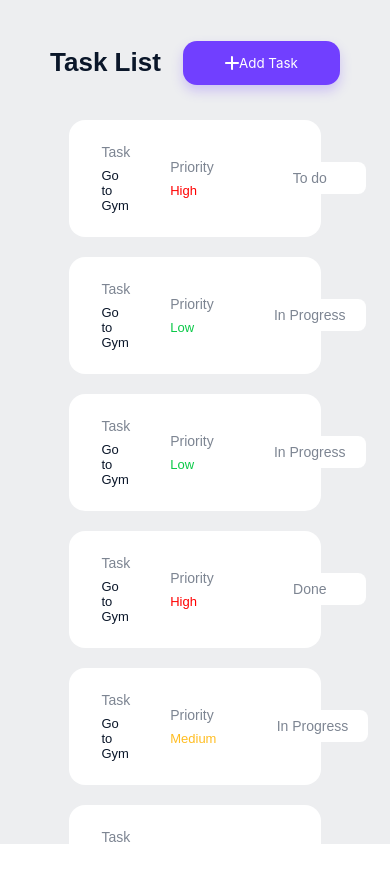
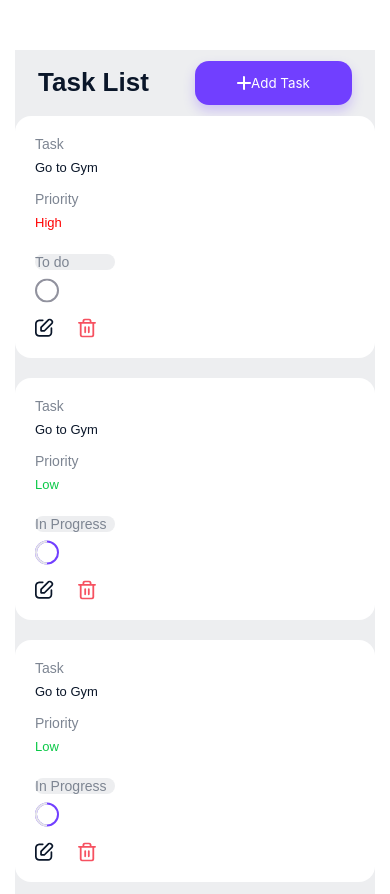
Before and after one commit to Saugao274/toDoApp_ReactJS_TS, a React (Create React App) app in the folder todoApp/: page / in a window 390 px wide. Before the commit the page ends 844 px from the top, so only its background shows below. Built offline with nearby package versions, Linux system fonts and the light colour scheme.

Commit message:
responsive mobile

```diff
--- a/todoApp/src/App.scss
+++ b/todoApp/src/App.scss
@@ -1,21 +1,28 @@
-$background: #edeef0;
-$colorText: #0a1629;
-$shadowBtn: #713fff40;
+@import "./css/color.scss";
+@import "./css/respond.scss";
 .body {
   display: flex;
   flex-direction: column;
   align-items: center;
   justify-content: flex-start;
-  background-color: $background;
+  background-color: $backgroundColor;
   height: 100vh;
   font-family: "Poppins", sans-serif;
   font-size: small;
   overflow-x: hidden;
   overflow-y: auto;
-  color: $colorText;
+  color: $colorTextMain;
+  @include respond(phone) {
+    margin: 50px 15px 0px 15px;
+  }
 }
 
 .header {
+  @include respond(phone) {
+    width: 100%;
+    margin: 0px;
+  }
+
   margin-top: 30px;
   display: flex;
   width: 80%;
@@ -26,8 +33,8 @@ $shadowBtn: #713fff40;
   .header__btn {
     display: flex;
     align-items: center;
-    $colorText: #fff;
-    color: $colorText;
+    $colorTextMain: #fff;
+    color: $colorTextMain;
     background-color: #713fff;
     border-radius: 14px;
     border: 0px;
--- a/todoApp/src/components/TaskList.tsx
+++ b/todoApp/src/components/TaskList.tsx
@@ -21,8 +21,14 @@ function TaskList() {
           <h3></h3>
           <p></p>
         </div>
+        <div className="task__img">
           <img className="task__img task__img--edit" src={EDIT} alt="todo" />
-        <img className="task__img task__img--delete" src={DELETE} alt="todo" />
+          <img
+            className="task__img task__img--delete"
+            src={DELETE}
+            alt="todo"
+          />
+        </div>
       </div>
       <div className="task">
         <div className="task__content">
@@ -37,8 +43,14 @@ function TaskList() {
           <h3></h3>
           <p></p>
         </div>
+        <div className="task__img">
           <img className="task__img task__img--edit" src={EDIT} alt="todo" />
-        <img className="task__img task__img--delete" src={DELETE} alt="todo" />
+          <img
+            className="task__img task__img--delete"
+            src={DELETE}
+            alt="todo"
+          />
+        </div>
       </div>
       <div className="task">
         <div className="task__content">
@@ -53,8 +65,14 @@ function TaskList() {
           <h3></h3>
           <p></p>
         </div>
+        <div className="task__img">
           <img className="task__img task__img--edit" src={EDIT} alt="todo" />
-        <img className="task__img task__img--delete" src={DELETE} alt="todo" />
+          <img
+            className="task__img task__img--delete"
+            src={DELETE}
+            alt="todo"
+          />
+        </div>
       </div>
       <div className="task">
         <div className="task__content">
@@ -69,8 +87,14 @@ function TaskList() {
           <h3></h3>
           <p></p>
         </div>
+        <div className="task__img">
           <img className="task__img task__img--edit" src={EDIT} alt="todo" />
-        <img className="task__img task__img--delete" src={DELETE} alt="todo" />
+          <img
+            className="task__img task__img--delete"
+            src={DELETE}
+            alt="todo"
+          />
+        </div>
       </div>
       <div className="task">
         <div className="task__content">
@@ -85,8 +109,14 @@ function TaskList() {
           <h3></h3>
           <p></p>
         </div>
+        <div className="task__img">
           <img className="task__img task__img--edit" src={EDIT} alt="todo" />
-        <img className="task__img task__img--delete" src={DELETE} alt="todo" />
+          <img
+            className="task__img task__img--delete"
+            src={DELETE}
+            alt="todo"
+          />
+        </div>
       </div>
       <div className="task">
         <div className="task__content">
@@ -101,8 +131,14 @@ function TaskList() {
           <h3></h3>
           <p></p>
         </div>
+        <div className="task__img">
           <img className="task__img task__img--edit" src={EDIT} alt="todo" />
-        <img className="task__img task__img--delete" src={DELETE} alt="todo" />
+          <img
+            className="task__img task__img--delete"
+            src={DELETE}
+            alt="todo"
+          />
+        </div>
       </div>
 
       <div className="task">
@@ -118,8 +154,14 @@ function TaskList() {
           <h3></h3>
           <p></p>
         </div>
+        <div className="task__img">
           <img className="task__img task__img--edit" src={EDIT} alt="todo" />
-        <img className="task__img task__img--delete" src={DELETE} alt="todo" />
+          <img
+            className="task__img task__img--delete"
+            src={DELETE}
+            alt="todo"
+          />
+        </div>
       </div>
     </div>
   );
--- a/todoApp/src/css/TaskList.scss
+++ b/todoApp/src/css/TaskList.scss
@@ -1,9 +1,5 @@
-$bgColor: #fff;
-$colorText: #7d8592;
-$colorHigh: red;
-$colorLow: #0ac947;
-$colorMedium: #ffbd21;
-
+@import "respond.scss";
+@import "color.scss";
 #taskList {
   width: 80%;
   display: flex;
@@ -15,17 +11,29 @@ $colorMedium: #ffbd21;
     margin: 0px;
     padding: 0px;
   }
+  @include respond(phone) {
+    width: 100%;
+  }
 
   .task {
+    @include respond(phone) {
+      display: flex;
+      padding: 20px;
+      width: -webkit-fill-available;
+      gap: 16px;
+      flex-direction: column;
+      align-items: flex-start;
+    }
+
     display: flex;
     width: 60%;
-    background-color: $bgColor;
+    background-color: $backgroundTask;
     align-items: center;
     border-radius: 16px;
     padding: 24px 32px;
     gap: 40px;
     h3 {
-      color: $colorText;
+      color: $colorTextTask;
       font-weight: normal;
       font-size: 14px;
       justify-content: center;
@@ -34,12 +42,18 @@ $colorMedium: #ffbd21;
     &__img {
       width: 20px;
       height: 20px;
+      display: flex;
+      flex-direction: row;
+      gap: 40px;
+      @include respond(phone) {
+        gap: 24px;
+      }
     }
     &__content {
       display: block;
       margin: 0px;
       padding: 0px;
-      width: 100%;
+      width: 200px;
     }
 
     &__priority {
@@ -72,23 +86,31 @@ $colorMedium: #ffbd21;
       }
     }
     &__progress {
-      & {
-        display: flex;
-        margin: 0px;
+      @include respond(phone) {
+        display: block;
         padding: 0px;
-        gap: 40px;
-        justify-content: center;
-        align-items: center;
       }
+
+      display: flex;
+      margin: 0px;
+      padding: 0px;
+      gap: 40px;
+      justify-content: center;
+      align-items: center;
+
       h3 {
+        @include respond(phone) {
+          display: block;
+          padding: 0px;
+        }
         display: flex;
         align-items: center;
         justify-items: center;
         width: 80px;
-        background-color: $bgColor;
+        background-color: $backgroundColor;
         border-radius: 8px;
         padding: 8px 16px;
-        color: $colorText;
+        color: $colorTextTask;
         font-weight: normal;
         font-size: 14px;
         justify-content: center;
--- /dev/null
+++ b/todoApp/src/css/color.scss
@@ -0,0 +1,8 @@
+$backgroundColor: #edeef0;
+$colorTextTask: #7d8592;
+$colorHigh: red;
+$colorLow: #0ac947;
+$colorMedium: #ffbd21;
+$colorTextMain: #0a1629;
+$shadowBtn: #713fff40;
+$backgroundTask: #ffffff;
--- /dev/null
+++ b/todoApp/src/css/respond.scss
@@ -0,0 +1,12 @@
+// $mobile-width: 480px;
+// $tablet-width: 768px;
+// $desktop-width: 1024px;
+$mobile-width: 768px;
+
+@mixin respond($breakpoint) {
+  @if $breakpoint == phone {
+    @media (max-width: #{$mobile-width}) {
+      @content;
+    }
+  }
+}
```
Lines whose indentation alone changed are shown as unchanged.
